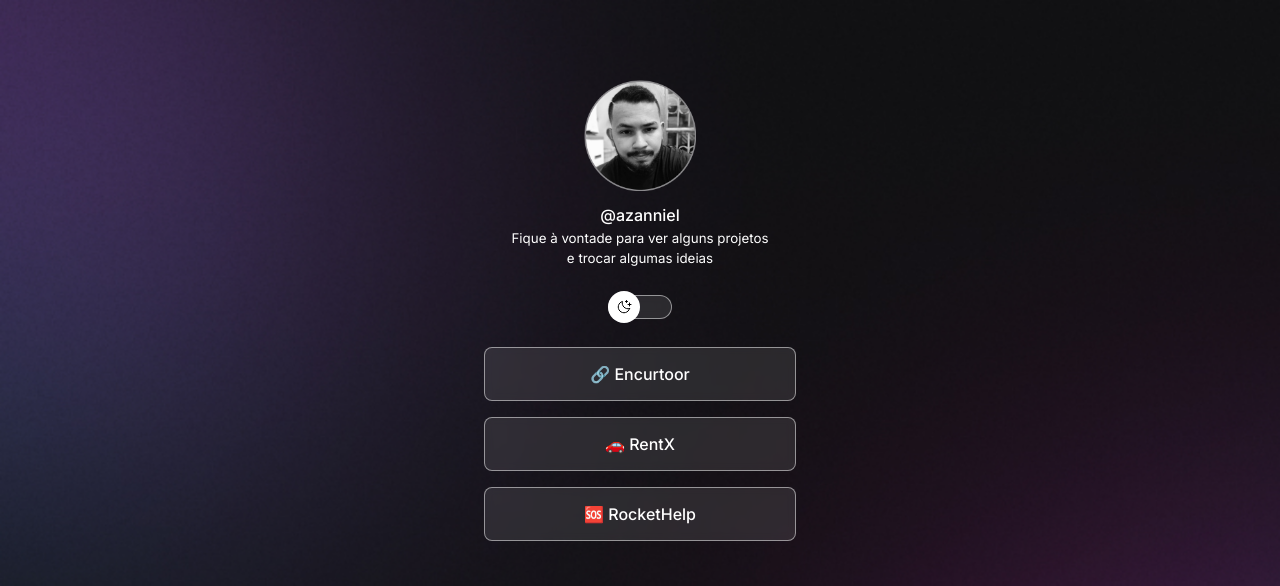
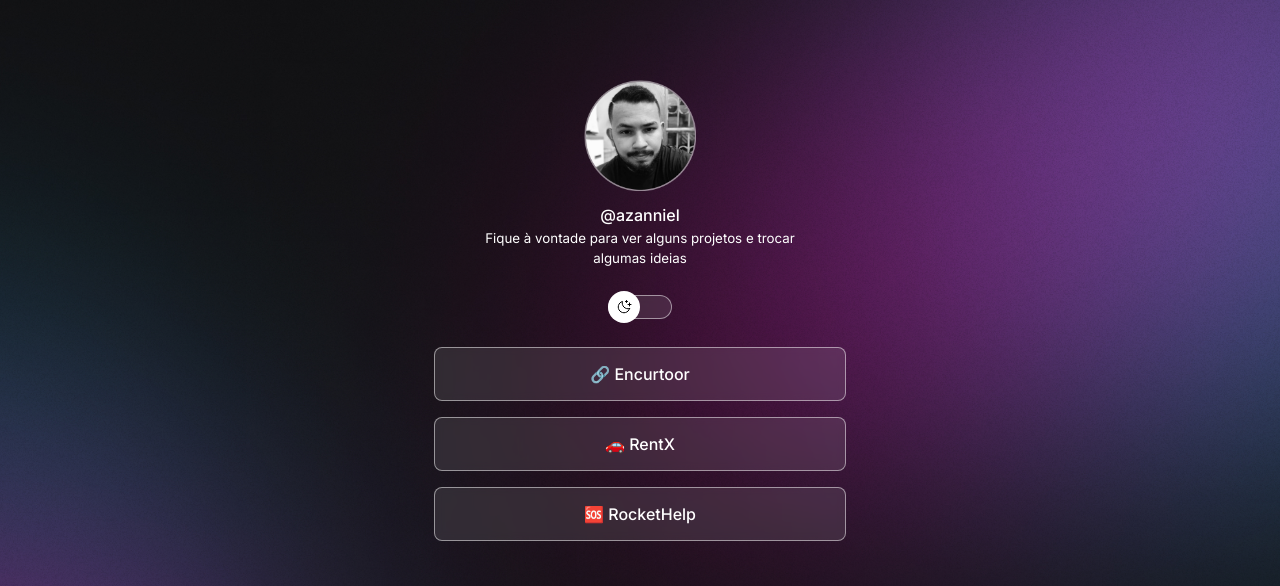
Before and after one commit to Azanniel/dev-links, a website: page index.html in a window 1280 px wide. Shown: the top 586 px of the page. Drawn offline with nearby package versions, Linux system fonts and the light colour scheme.

Commit message:
feat: change background based on media queries

```diff
--- a/style.css
+++ b/style.css
@@ -34,6 +34,7 @@ body {
 
   /* background: color image repeat position/cover */
   background: var(--bg-url) no-repeat top center/cover;
+  min-height: 100vh;
 }
 
 body * {
@@ -42,7 +43,8 @@ body * {
 }
 
 #container {
-  width: 360px;
+  max-width: 460px;
+  width: 100%;
   margin: 3.5rem auto 0px;
   padding: 0 1.5rem;
 }
@@ -175,3 +177,13 @@ footer {
   text-align: center;
   font-size: 0.875rem;
 }
+
+@media (min-width: 700px) {
+  :root {
+    --bg-url: url(./assets/bg-desktop.jpg);
+  }
+
+  .light {
+    --bg-url: url(./assets/bg-desktop-light.jpg)
+  }
+}
```
Also changed, not shown: assets/bg-desktop-light.jpg (added), assets/bg-desktop.jpg (added).
